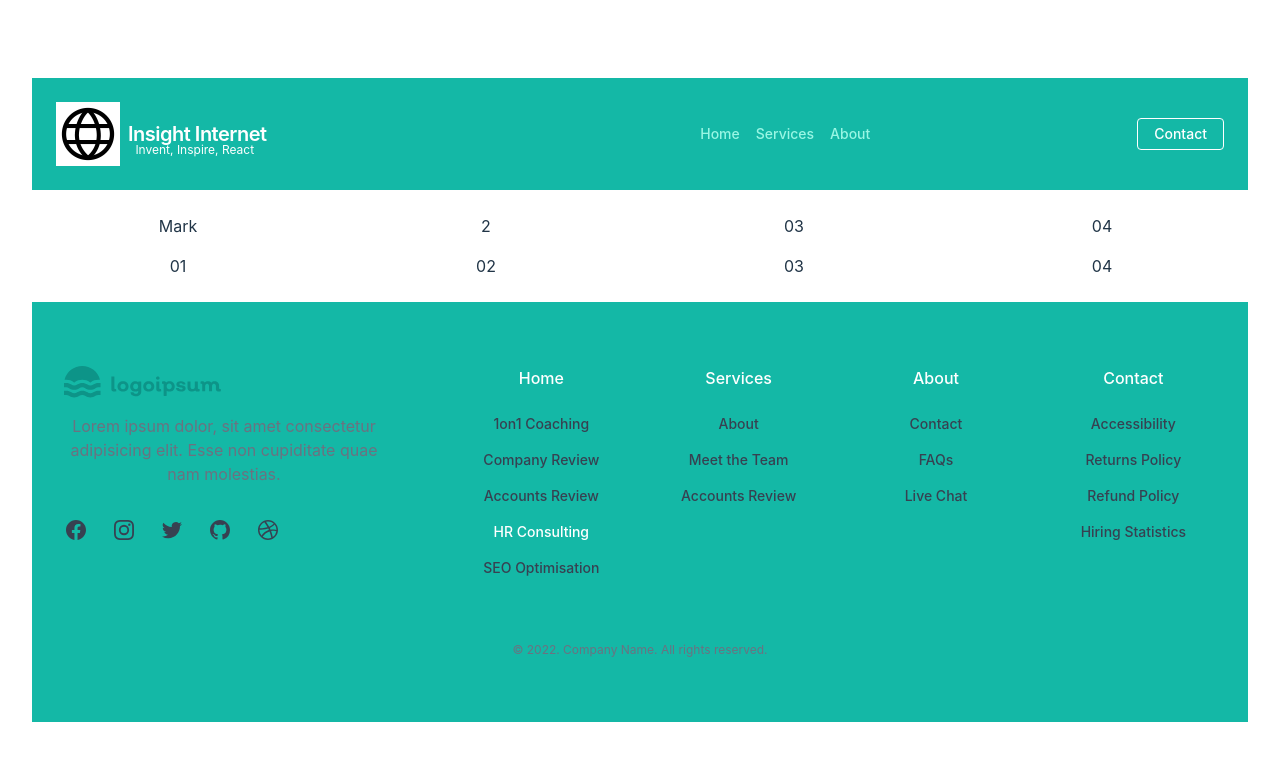
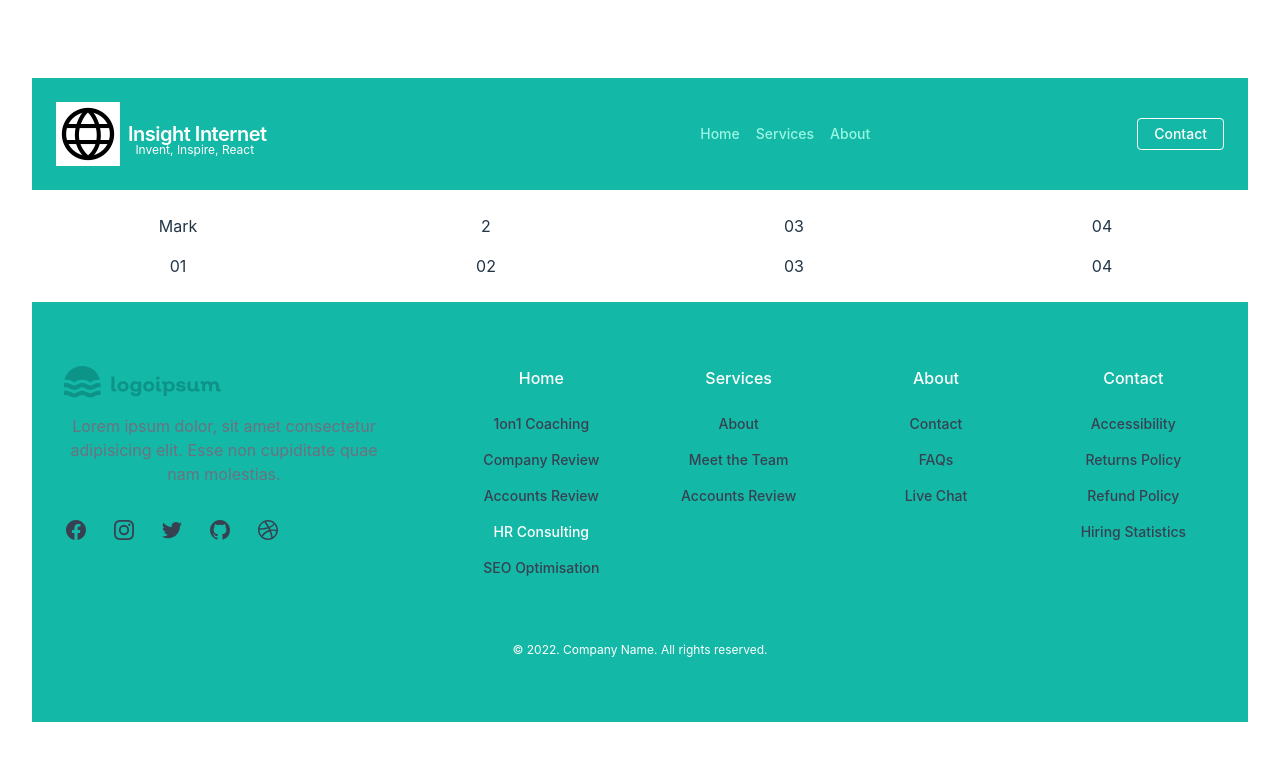
Before and after one commit to matherton/insightinternetApp, a Vue app: page / in a window 1280 px wide. Shown: the top 760 px of the page. Built offline with nearby package versions, Linux system fonts and the light colour scheme.

Commit message:
changed footer copyright text to white

```diff
--- a/src/components/Footer.vue
+++ b/src/components/Footer.vue
@@ -345,7 +345,7 @@
         </div>
       </div>
 
-      <p class="text-xs text-gray-500 dark:text-gray-400">
+      <p class="text-xs text-white">
         &copy; 2022. Company Name. All rights reserved.
       </p>
     </div>
```
